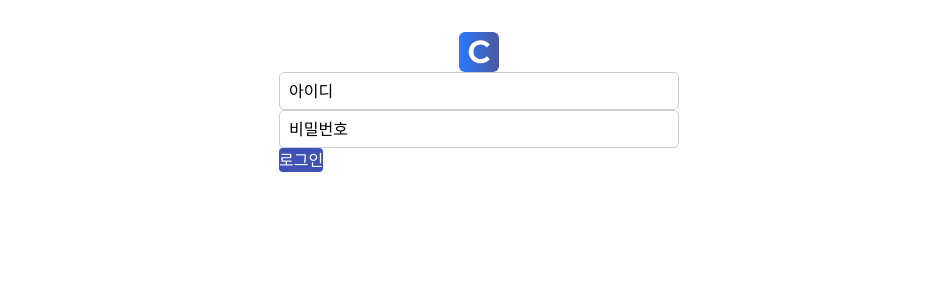
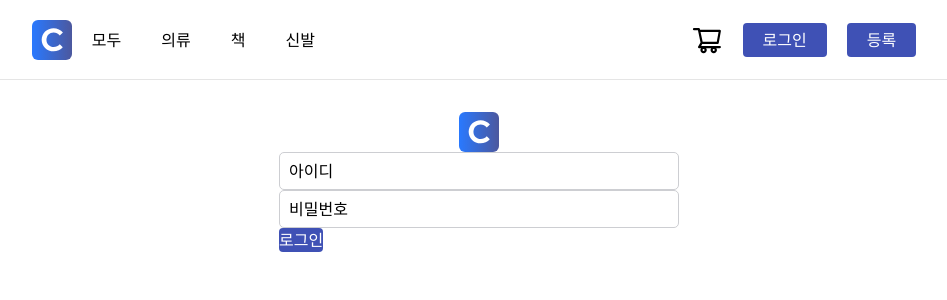
Before and after one commit to katl1314/next-shopping, a Next.js app: page /signin in a window 1280 px wide. Shown: the top 300 px of the page, without its empty margins (161-1108 px from the left). Built offline with nearby package versions, Linux system fonts and the light colour scheme.

Commit message:
로그인 화면 구현

```diff
--- a/app/controllers/SigninFormController/index.tsx
+++ b/app/controllers/SigninFormController/index.tsx
@@ -21,7 +21,6 @@ const SigninFormController = ({ onSignin }: ISinginFormControllerProps) => {
     try {
       // 로딩 스피너 표시함.
       setGlobalSpinner(true);
-      console.log(username, password);
       await signIn(username, password);
       onSignin();
     } catch (err) {
--- a/app/layout.tsx
+++ b/app/layout.tsx
@@ -1,6 +1,7 @@
 import './globals.css';
 import type { Metadata } from 'next';
 import { Inter } from 'next/font/google';
+import Header from '@components/organisms/Header';
 
 const inter = Inter({ subsets: ['latin'] });
 
@@ -12,7 +13,10 @@ export const metadata: Metadata = {
 export default function RootLayout({ children }: { children: React.ReactNode }) {
   return (
     <html lang="en">
-      <body className={inter.className}>{children}</body>
+      <body className={inter.className}>
+        <Header />
+        {children}
+      </body>
     </html>
   );
 }
--- a/app/page.tsx
+++ b/app/page.tsx
@@ -2,7 +2,6 @@
 
 // import ProductCard from './components/organisms/ProductCard';
 import UserProfile from './components/organisms/UserProfile';
-import Header from '@components/organisms/Header';
 import ProductForm, { IProductFormData } from '@components/organisms/ProductForm';
 import SigninForm from '@components/organisms/SigninForm';
 
@@ -16,7 +15,6 @@ export default function Home() {
   };
   return (
     <>
-      <Header />
       {/* <ProductCard title="빠른 신발" imageUrl="/images/1.jpg" price={20000} /> */}
       <ProductForm onProductSave={handleProductSave}></ProductForm>
       <SigninForm onSignin={handleSignIn} />
--- a/app/signin/page.tsx
+++ b/app/signin/page.tsx
@@ -1,5 +1,9 @@
+'use client';
+
 import type { NextPage, Metadata } from 'next';
-import SigninLayout from '../views/SigninLayout';
+// import { useRouter, useSearchParams, useParams, usePathname } from 'next/navigation';
+import { useRouter } from 'next/navigation';
+import SigninFormController from '@/app/controllers/SigninFormController';
 import AppLogo from '@components/atoms/AppLogo';
 import Box from '@components/layout/Box';
 import Flex from '@components/layout/Flex';
@@ -12,6 +16,17 @@ export function generateMetadata(): Metadata {
 }
 
 const SigninPage: NextPage = () => {
+  const router = useRouter();
+
+  // 인증 후 이벤트 핸들러
+  const handleSignin = async (err?: Error) => {
+    // error가 undefined이면 루트로 리다이렉트한다...
+    // 이전에 접속한곳에서 로그인을 성공하면 이전에 접속한 루트를 아느것이 중요할듯...
+    if (!err) {
+      const redirectTo = '/';
+      await router.push(redirectTo);
+    }
+  };
   return (
     <Box>
       <Flex
@@ -27,7 +42,7 @@ const SigninPage: NextPage = () => {
           </Box>
           <Box width="100%">
             {/* SigninForm의 username, password를 받아 signin함수에서 username, password를 통해 api를 호출한다. 인증 결과는 props의 onSignin을 통해 이벤트에 전파. */}
-            <SigninLayout />
+            <SigninFormController onSignin={handleSignin} />
           </Box>
         </Flex>
       </Flex>
--- a/app/views/SigninLayout/index.tsx
+++ /dev/null
@@ -1,22 +0,0 @@
-'use client';
-
-// import { useRouter, useSearchParams, useParams, usePathname } from 'next/navigation';
-import { useRouter } from 'next/navigation';
-import SigninFormController from '@/app/controllers/SigninFormController';
-
-const SigninLayout = () => {
-  const router = useRouter();
-
-  // 인증 후 이벤트 핸들러
-  const handleSignin = async (err?: Error) => {
-    // error가 undefined이면 루트로 리다이렉트한다...
-    // 이전에 접속한곳에서 로그인을 성공하면 이전에 접속한 루트를 아느것이 중요할듯...
-    if (!err) {
-      const redirectTo = '/';
-      await router.push(redirectTo);
-    }
-  };
-  return <SigninFormController onSignin={handleSignin} />;
-};
-
-export default SigninLayout;
```
